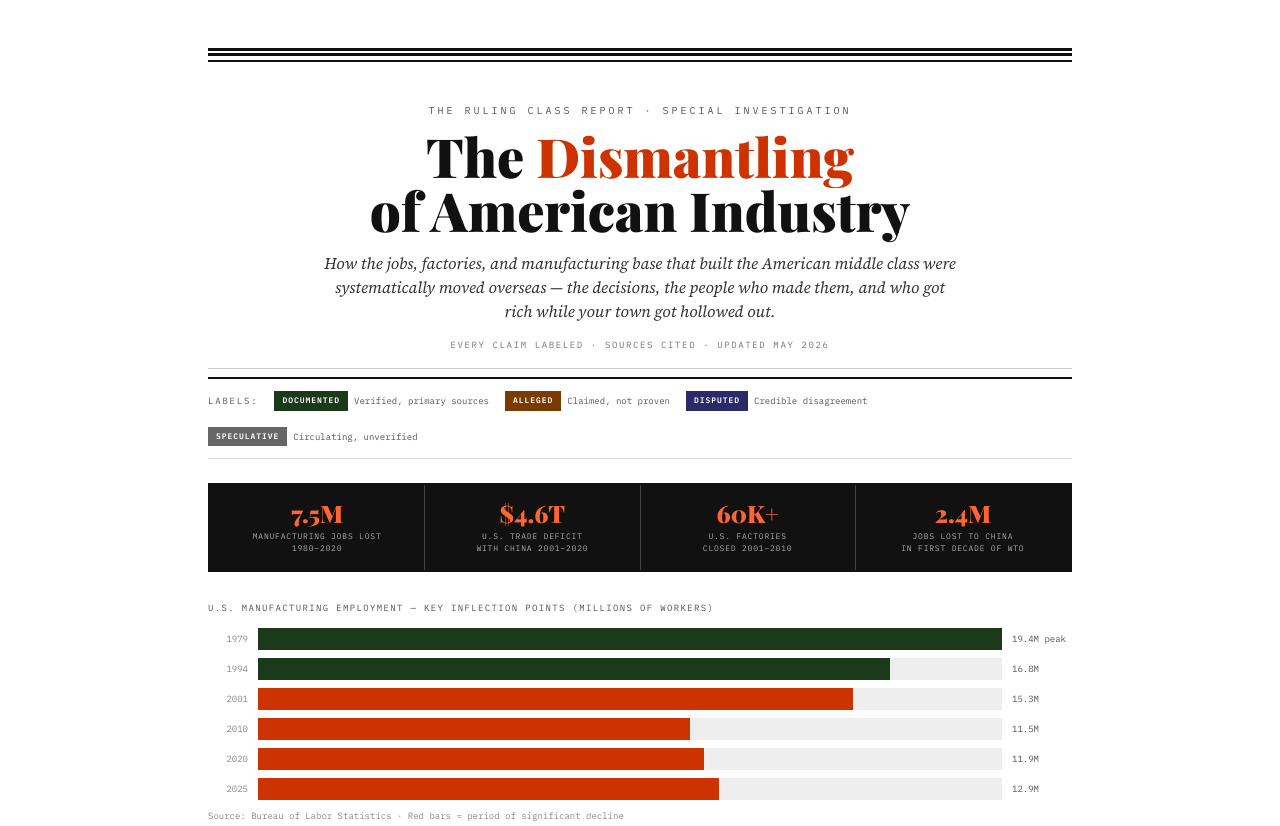
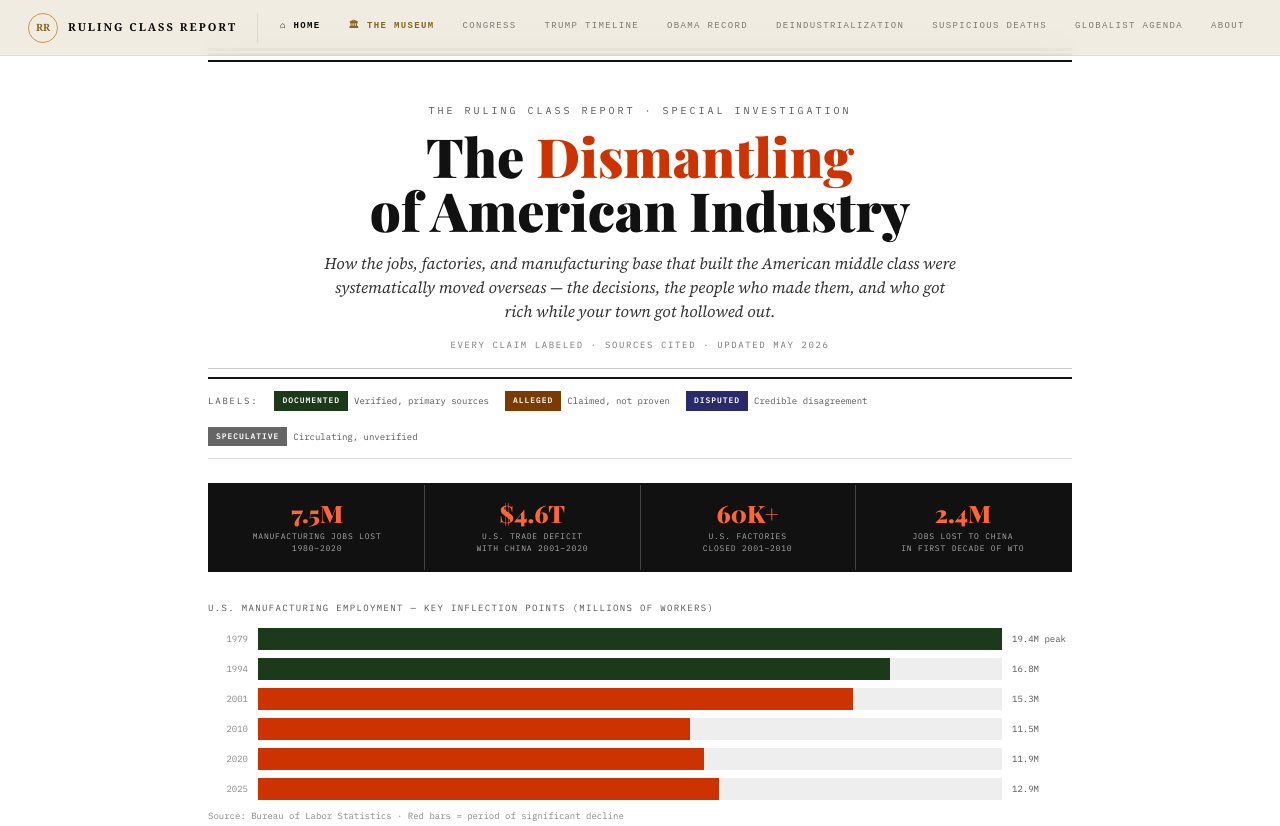
Before and after one commit to johnrspivey/therulingclassreport.com, a plain HTML site: page deindustrialization-timeline.html in a window 1280 px wide. Shown: the top 826 px of the page. Drawn offline with nearby package versions, Linux system fonts and the light colour scheme; a web font is replaced by a local one.

Commit message:
Update deindustrialization-timeline.html

```diff
--- a/deindustrialization-timeline.html
+++ b/deindustrialization-timeline.html
@@ -17,6 +17,7 @@
 }
 
 body {
+  padding-top: 56px;
   font-family: 'Source Serif 4', serif;
   font-size: 15px;
   line-height: 1.7;
@@ -172,6 +173,127 @@
 </style>
 </head>
 <body>
+<!-- ═══════════════════════════════════════════════
+     THE RULING CLASS REPORT — PLATFORM NAV BAR
+     Add this right after <body> tag in every new HTML file
+     ═══════════════════════════════════════════════ -->
+<style>
+  .rcr-nav {
+    position: fixed;
+    top: 0; left: 0; right: 0;
+    z-index: 100;
+    height: 56px;
+    background: rgba(240,235,224,0.92);
+    backdrop-filter: blur(20px) saturate(140%);
+    -webkit-backdrop-filter: blur(20px) saturate(140%);
+    border-bottom: 1px solid rgba(200,151,58,0.2);
+    color-scheme: light only !important;
+  }
+  .rcr-nav-inner {
+    max-width: 1300px;
+    margin: 0 auto;
+    padding: 0 28px;
+    height: 100%;
+    display: flex;
+    align-items: center;
+    justify-content: space-between;
+    overflow-x: auto;
+  }
+  .rcr-nav-inner::-webkit-scrollbar { display: none; }
+  .rcr-home {
+    display: flex;
+    align-items: center;
+    gap: 10px;
+    text-decoration: none;
+    flex-shrink: 0;
+    padding-right: 20px;
+    border-right: 1px solid rgba(200,151,58,0.2);
+    margin-right: 8px;
+  }
+  .rcr-seal {
+    width: 30px; height: 30px;
+    border: 1.5px solid #c8973a;
+    border-radius: 50%;
+    display: flex;
+    align-items: center;
+    justify-content: center;
+    font-family: Georgia, serif;
+    font-size: 10px;
+    font-weight: 700;
+    color: #8a6420;
+    flex-shrink: 0;
+  }
+  .rcr-wordmark {
+    font-family: Georgia, serif;
+    font-size: 11px;
+    font-weight: 600;
+    letter-spacing: 0.18em;
+    text-transform: uppercase;
+    color: #0a0a0a;
+    white-space: nowrap;
+  }
+  .rcr-links {
+    display: flex;
+    align-items: center;
+    gap: 0;
+    flex: 1;
+    overflow-x: auto;
+  }
+  .rcr-links::-webkit-scrollbar { display: none; }
+  .rcr-nav-link {
+    display: flex;
+    align-items: center;
+    height: 56px;
+    padding: 0 14px;
+    font-family: 'JetBrains Mono', 'Courier New', monospace;
+    font-size: 9px;
+    letter-spacing: 0.15em;
+    text-transform: uppercase;
+    color: rgba(10,10,10,0.5);
+    text-decoration: none;
+    white-space: nowrap;
+    transition: all 0.18s ease;
+    border-bottom: 2px solid transparent;
+  }
+  .rcr-nav-link:hover {
+    color: #0a0a0a;
+    border-bottom-color: #c8973a;
+    background: rgba(200,151,58,0.06);
+  }
+  .rcr-nav-link.museum {
+    color: #8a6420;
+    font-weight: 600;
+  }
+  .rcr-nav-link.museum:hover {
+    color: #c8973a;
+    border-bottom-color: #c8973a;
+  }
+  .rcr-nav-link.home-link {
+    color: #0a0a0a;
+    font-weight: 600;
+  }
+</style>
+<nav class="rcr-nav">
+  <div class="rcr-nav-inner">
+    <a href="/" class="rcr-home">
+      <div class="rcr-seal">RR</div>
+      <span class="rcr-wordmark">Ruling Class Report</span>
+    </a>
+    <div class="rcr-links">
+      <a href="/" class="rcr-nav-link home-link">⌂ Home</a>
+      <a href="/museum.html" class="rcr-nav-link museum">🏛 The Museum</a>
+      <a href="/congress" class="rcr-nav-link">Congress</a>
+      <a href="/trump-timeline.html" class="rcr-nav-link">Trump Timeline</a>
+      <a href="/obama-full-record.html" class="rcr-nav-link">Obama Record</a>
+      <a href="/deindustrialization-timeline.html" class="rcr-nav-link">Deindustrialization</a>
+      <a href="/suspicious-deaths.html" class="rcr-nav-link">Suspicious Deaths</a>
+      <a href="/wef-globalist-agenda.html" class="rcr-nav-link">Globalist Agenda</a>
+      <a href="/about-mission.html" class="rcr-nav-link">About</a>
+    </div>
+  </div>
+</nav>
+<!-- ═══════════════════════════════════════════════ -->
+
 
 <div class="rule-thick"></div>
 <div class="rule-thin"></div>
```
